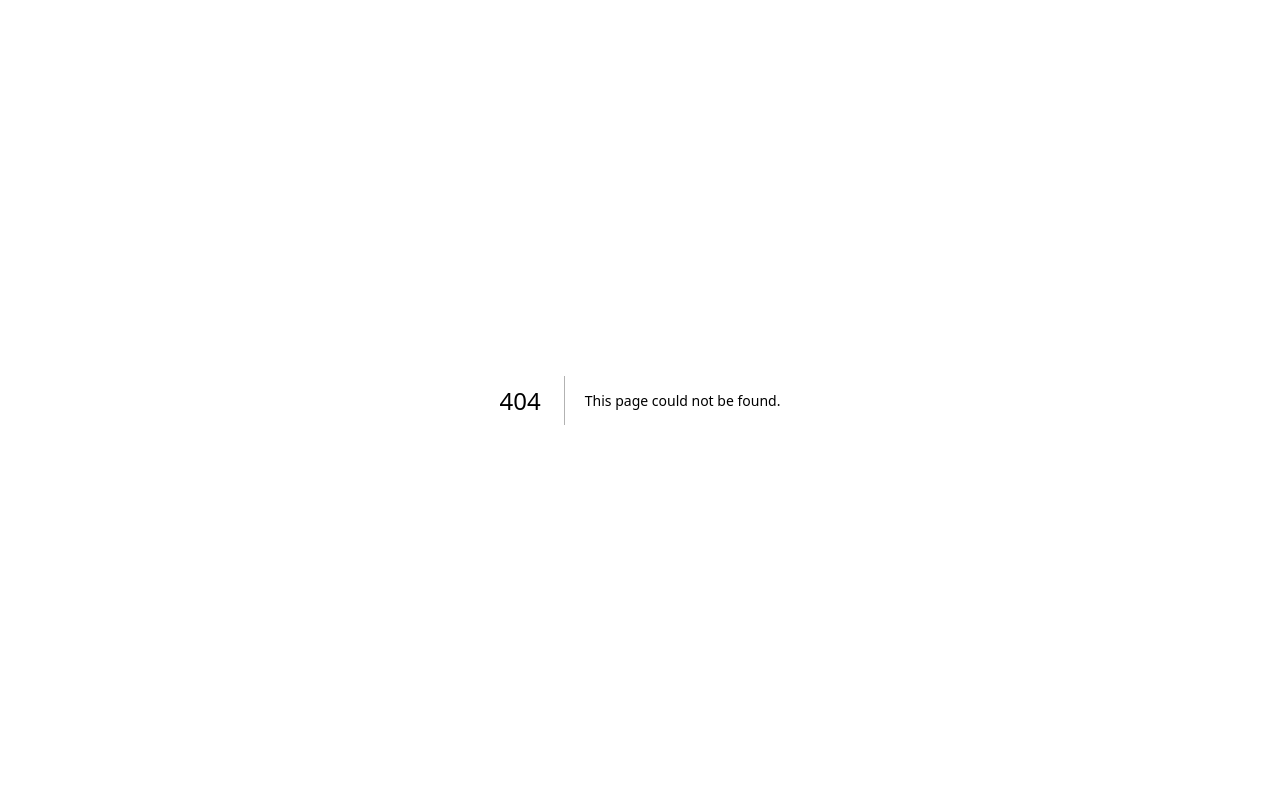
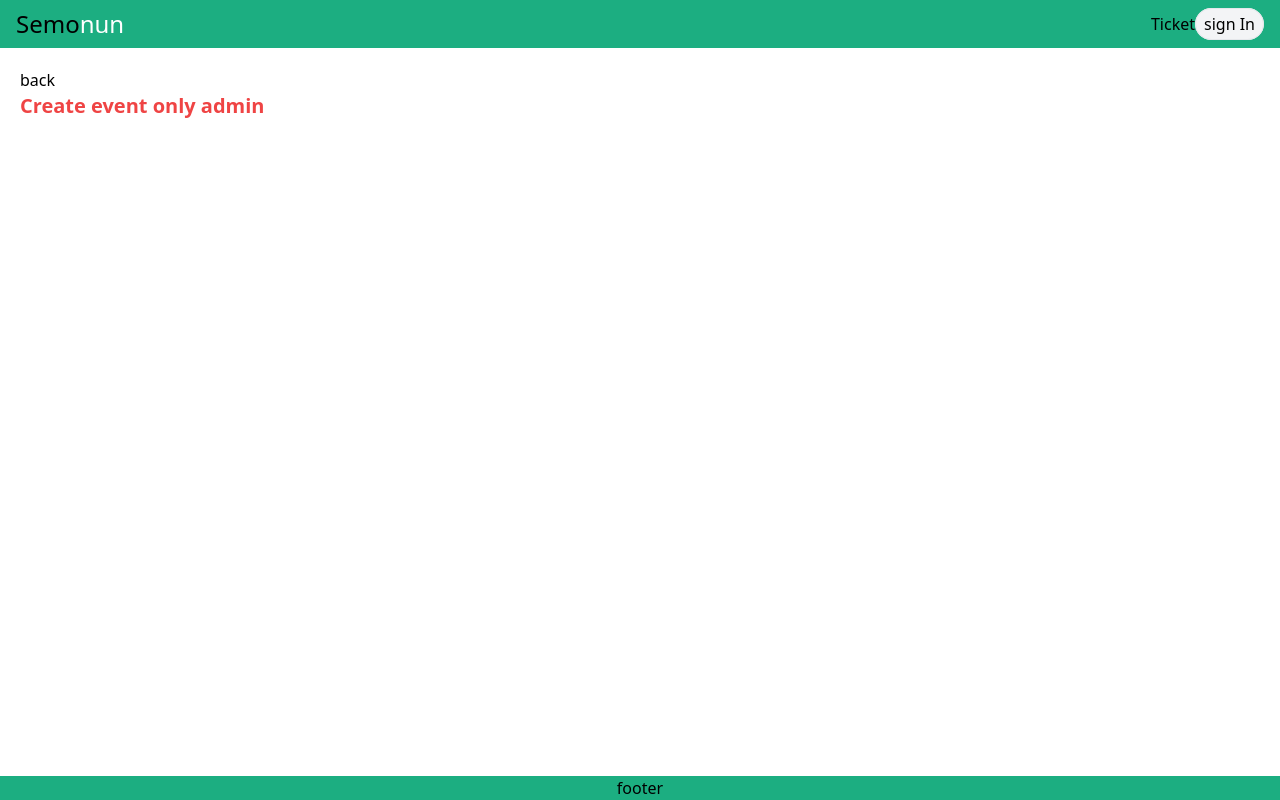
Before and after one commit to atsed27/Semmonu, a Next.js app: page /createEvent in a window 1280 px wide. Before the commit this address had no page. Built offline with nearby package versions, Linux system fonts and the light colour scheme; no server answers.

Commit message:
cerat event page is add

```diff
--- /dev/null
+++ b/pages/createEvent.js
@@ -0,0 +1,30 @@
+import Layout from '@/components/Layout';
+import { useSession } from 'next-auth/react';
+import React from 'react';
+import Link from 'next/link';
+
+function CreateEvent() {
+  const { data: session } = useSession();
+  console.log(session?.user.isAdmin);
+  if (!session?.user.isAdmin) {
+    return (
+      <Layout>
+        <div className=" p-5">
+          <Link className="" href="/">
+            back
+          </Link>
+          <div className="text-red-500 text-xl font-semibold">
+            Create event only admin
+          </div>
+        </div>
+      </Layout>
+    );
+  }
+  return (
+    <Layout>
+      <div>CreateEvent</div>
+    </Layout>
+  );
+}
+
+export default CreateEvent;
```
